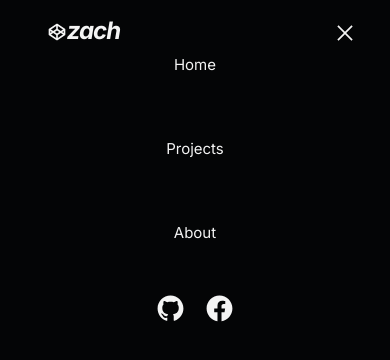
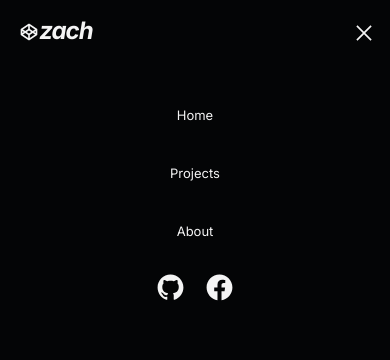
Before and after one commit to Cybeles-Eos/zach, a React (Vite) app: page /#/ in a window 390 px wide. Both pictures are taken after a click on the button 342 px from the left and 32 px from the top of the page. Shown: the top 360 px of the page. Built offline with nearby package versions, Linux system fonts and the light colour scheme.

Commit message:
Update mobile nav

```diff
--- a/src/assets/components/header/nav.jsx
+++ b/src/assets/components/header/nav.jsx
@@ -3,8 +3,8 @@
 import CSS from './nav.module.css'
 
 function Nav(){
-   let facebook_i = <svg xmlns="http://www.w3.org/2000/svg" viewBox="0 0 24 24" className={CSS.isd} fill="var(--white)"><path d="M12.001 2C6.47813 2 2.00098 6.47715 2.00098 12C2.00098 16.9913 5.65783 21.1283 10.4385 21.8785V14.8906H7.89941V12H10.4385V9.79688C10.4385 7.29063 11.9314 5.90625 14.2156 5.90625C15.3097 5.90625 16.4541 6.10156 16.4541 6.10156V8.5625H15.1931C13.9509 8.5625 13.5635 9.33334 13.5635 10.1242V12H16.3369L15.8936 14.8906H13.5635V21.8785C18.3441 21.1283 22.001 16.9913 22.001 12C22.001 6.47715 17.5238 2 12.001 2Z"></path></svg>;
-   let github_i = <svg xmlns="http://www.w3.org/2000/svg" viewBox="0 0 24 24" className={CSS.isd}fill="var(--white)"><path d="M12.001 2C6.47598 2 2.00098 6.475 2.00098 12C2.00098 16.425 4.86348 20.1625 8.83848 21.4875C9.33848 21.575 9.52598 21.275 9.52598 21.0125C9.52598 20.775 9.51348 19.9875 9.51348 19.15C7.00098 19.6125 6.35098 18.5375 6.15098 17.975C6.03848 17.6875 5.55098 16.8 5.12598 16.5625C4.77598 16.375 4.27598 15.9125 5.11348 15.9C5.90098 15.8875 6.46348 16.625 6.65098 16.925C7.55098 18.4375 8.98848 18.0125 9.56348 17.75C9.65098 17.1 9.91348 16.6625 10.201 16.4125C7.97598 16.1625 5.65098 15.3 5.65098 11.475C5.65098 10.3875 6.03848 9.4875 6.67598 8.7875C6.57598 8.5375 6.22598 7.5125 6.77598 6.1375C6.77598 6.1375 7.61348 5.875 9.52598 7.1625C10.326 6.9375 11.176 6.825 12.026 6.825C12.876 6.825 13.726 6.9375 14.526 7.1625C16.4385 5.8625 17.276 6.1375 17.276 6.1375C17.826 7.5125 17.476 8.5375 17.376 8.7875C18.0135 9.4875 18.401 10.375 18.401 11.475C18.401 15.3125 16.0635 16.1625 13.8385 16.4125C14.201 16.725 14.5135 17.325 14.5135 18.2625C14.5135 19.6 14.501 20.675 14.501 21.0125C14.501 21.275 14.6885 21.5875 15.1885 21.4875C19.259 20.1133 21.9999 16.2963 22.001 12C22.001 6.475 17.526 2 12.001 2Z"></path></svg>;
+   let facebook_i = <svg xmlns="http://www.w3.org/2000/svg" viewBox="0 0 24 24" className={CSS.icon_s} fill="var(--white)"><path d="M12.001 2C6.47813 2 2.00098 6.47715 2.00098 12C2.00098 16.9913 5.65783 21.1283 10.4385 21.8785V14.8906H7.89941V12H10.4385V9.79688C10.4385 7.29063 11.9314 5.90625 14.2156 5.90625C15.3097 5.90625 16.4541 6.10156 16.4541 6.10156V8.5625H15.1931C13.9509 8.5625 13.5635 9.33334 13.5635 10.1242V12H16.3369L15.8936 14.8906H13.5635V21.8785C18.3441 21.1283 22.001 16.9913 22.001 12C22.001 6.47715 17.5238 2 12.001 2Z"></path></svg>;
+   let github_i = <svg xmlns="http://www.w3.org/2000/svg" viewBox="0 0 24 24" className={CSS.icon_s}fill="var(--white)"><path d="M12.001 2C6.47598 2 2.00098 6.475 2.00098 12C2.00098 16.425 4.86348 20.1625 8.83848 21.4875C9.33848 21.575 9.52598 21.275 9.52598 21.0125C9.52598 20.775 9.51348 19.9875 9.51348 19.15C7.00098 19.6125 6.35098 18.5375 6.15098 17.975C6.03848 17.6875 5.55098 16.8 5.12598 16.5625C4.77598 16.375 4.27598 15.9125 5.11348 15.9C5.90098 15.8875 6.46348 16.625 6.65098 16.925C7.55098 18.4375 8.98848 18.0125 9.56348 17.75C9.65098 17.1 9.91348 16.6625 10.201 16.4125C7.97598 16.1625 5.65098 15.3 5.65098 11.475C5.65098 10.3875 6.03848 9.4875 6.67598 8.7875C6.57598 8.5375 6.22598 7.5125 6.77598 6.1375C6.77598 6.1375 7.61348 5.875 9.52598 7.1625C10.326 6.9375 11.176 6.825 12.026 6.825C12.876 6.825 13.726 6.9375 14.526 7.1625C16.4385 5.8625 17.276 6.1375 17.276 6.1375C17.826 7.5125 17.476 8.5375 17.376 8.7875C18.0135 9.4875 18.401 10.375 18.401 11.475C18.401 15.3125 16.0635 16.1625 13.8385 16.4125C14.201 16.725 14.5135 17.325 14.5135 18.2625C14.5135 19.6 14.501 20.675 14.501 21.0125C14.501 21.275 14.6885 21.5875 15.1885 21.4875C19.259 20.1133 21.9999 16.2963 22.001 12C22.001 6.475 17.526 2 12.001 2Z"></path></svg>;
    let menu_i = <svg xmlns="http://www.w3.org/2000/svg" viewBox="0 0 24 24" width="24" height="24" fill="var(--white)"><path d="M3 4H21V6H3V4ZM3 11H21V13H3V11ZM3 18H21V20H3V18Z"></path></svg>;
    let close_i = <svg xmlns="http://www.w3.org/2000/svg" style={{marginTop: "3px"}} viewBox="0 0 24 24" width="20" height="20" fill="var(--white)"><path d="M10.5859 12L2.79297 4.20706L4.20718 2.79285L12.0001 10.5857L19.793 2.79285L21.2072 4.20706L13.4143 12L21.2072 19.7928L19.793 21.2071L12.0001 13.4142L4.20718 21.2071L2.79297 19.7928L10.5859 12Z"></path></svg>;
    let codepen = <svg xmlns="http://www.w3.org/2000/svg" viewBox="0 0 24 24" width="20" height="20" fill="var(--white)"><path d="M16.5 13.2018L13 15.5352V19.1315L19.1972 15L16.5 13.2018ZM14.6972 12L12 10.2018L9.30278 12L12 13.7982L14.6972 12ZM20 10.8685L18.3028 12L20 13.1315V10.8685ZM19.1972 9L13 4.86852V8.46482L16.5 10.7982L19.1972 9ZM7.5 10.7982L11 8.46482V4.86852L4.80278 9L7.5 10.7982ZM4.80278 15L11 19.1315V15.5352L7.5 13.2018L4.80278 15ZM4 13.1315L5.69722 12L4 10.8685V13.1315ZM2 9C2 8.66565 2.1671 8.35342 2.4453 8.16795L11.4453 2.16795C11.7812 1.94402 12.2188 1.94402 12.5547 2.16795L21.5547 8.16795C21.8329 8.35342 22 8.66565 22 9V15C22 15.3344 21.8329 15.6466 21.5547 15.8321L12.5547 21.8321C12.2188 22.056 11.7812 22.056 11.4453 21.8321L2.4453 15.8321C2.1671 15.6466 2 15.3344 2 15V9Z"></path></svg>;
--- a/src/assets/components/header/nav.module.css
+++ b/src/assets/components/header/nav.module.css
@@ -1,5 +1,5 @@
 .nav{
-   max-width: 1270px;
+   max-width: 1370px;
    height: 4rem;
    margin: 0 auto;
 
@@ -43,12 +43,12 @@
 .links_soc > ul{
    display: flex;
    align-items: center;
-   gap: 4rem;
-   margin-right: 13px;
+   gap: 3rem;
+   margin-right: 10px;
 }
 .link{
-   font-size: 15px;
-   font-weight: 400;
+   font-size: 14px;
+   font-weight: 300;
    color: var(--white);
 }
 .button_con{
@@ -63,7 +63,7 @@
    cursor: pointer;
    height: 24px;
 }
-.isd{
+.icon_s{
    width: 26px;
    height: 26px;
 }
@@ -87,25 +87,8 @@
       --block: none;
       --flex: none;
    }
-
-   .nav{
-      width: 90%;
-   }
-   .backgr{
-      display: var(--block);
-      position: fixed;
-      width: 90%;
-      height: 15rem;
-      top: 4.6rem;
-      left: 50%;
-      transform: translateX(-50%);
-      border-radius: 10px;
-
-      background: rgba(0, 0, 0, 0.4);
-      backdrop-filter: blur(10px);
-      -webkit-backdrop-filter: blur(10px);
-      border-radius: 12px;
-      z-index: 999;
+   .logo{
+      margin-left: .2rem;
    }
    .menu{
       display: block;
@@ -114,21 +97,32 @@
       display: var(--flex);
       position: fixed;
       width: 100%;
-      height: 16rem;
+      height: 17rem;
       left: 0;
-      top: 3.6rem;
+      top: 4rem;
       z-index: 200;
       flex-direction: column;
+      background-color: rgb(43, 140, 224);
+      background-color: var(--dark);
    }
    .links_soc > ul{
       flex-direction: column;
       margin-right: 0px;
+      gap: 2.4rem;
    }
-   .button_con{
-      margin-top: 1.2rem;
+   .link{
+      font-size: 14px;
+      font-weight: 400;
+      color: var(--white);
    }
-   .isd{
+   .icon_s{
       width: 31px;
       height: 31px;
    }
 }
+
+@media screen and (max-width: 450px){
+   .link{
+      font-size: 13px;
+   }
+}
--- a/src/assets/pages/home/home.jsx
+++ b/src/assets/pages/home/home.jsx
@@ -6,9 +6,8 @@
 function Home(){
    return(
       <>
-
          <main className={CSS.main}>
-
+            <h1>Home</h1>
          </main>
       </>
    )
--- a/src/index.css
+++ b/src/index.css
@@ -38,6 +38,7 @@
 
 body,html{
   background-color: var(--dark);
+
 }
 
 html {
```
